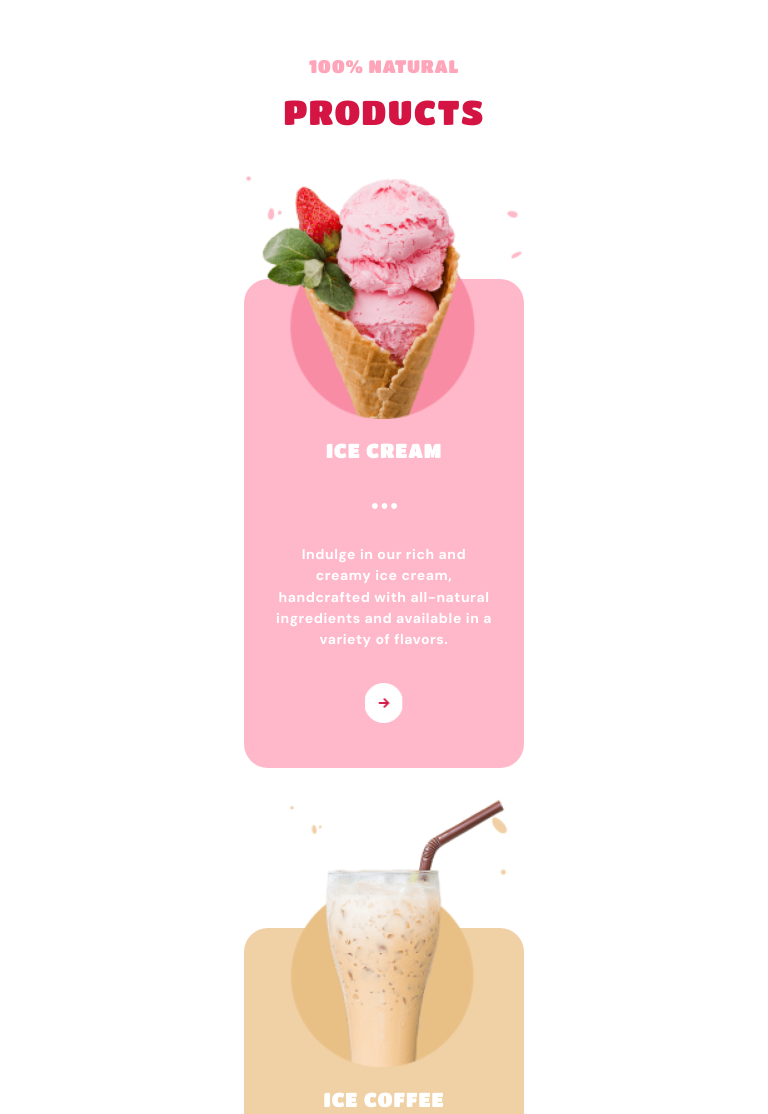
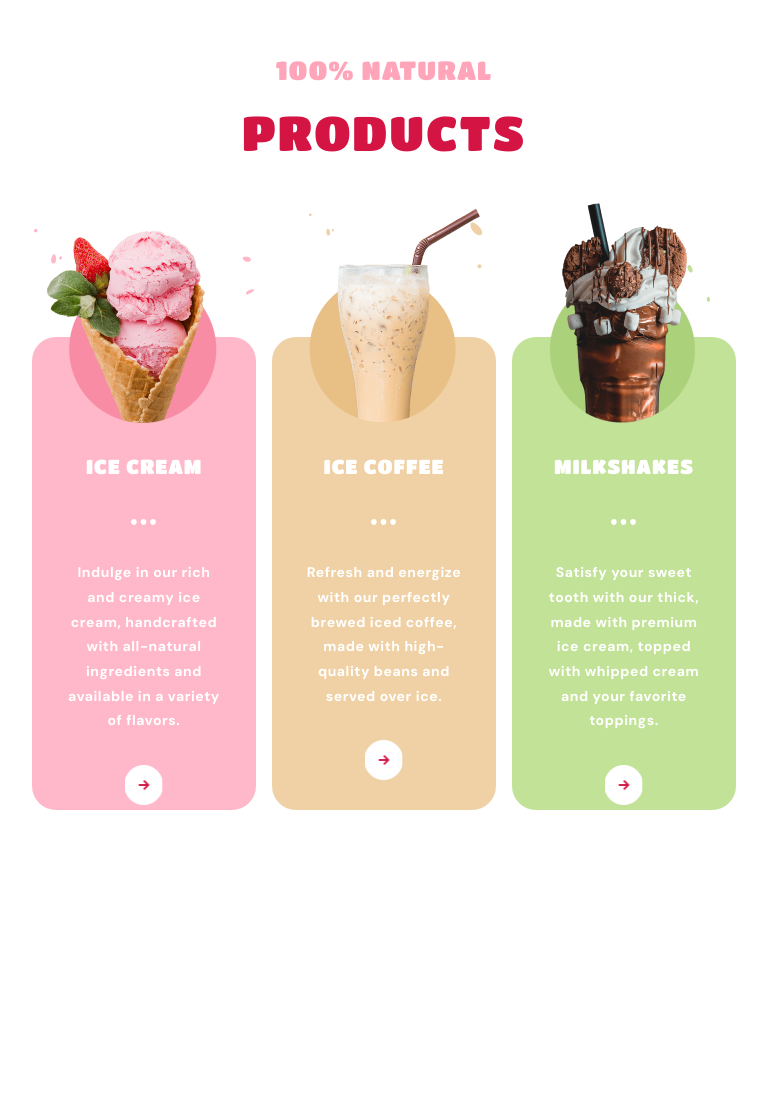
Before and after one commit to Illia-L/icecream, a plain HTML site: page index.html in a window 768 px wide. Shown: the part 244-1358 px from the top of the page. Drawn offline with nearby package versions, Linux system fonts and the light colour scheme.

Commit message:
Product3v-2

```diff
--- a/css/styles.css
+++ b/css/styles.css
@@ -18,10 +18,6 @@
   margin: 0 auto;
   }
 
-.section-products {
-  font-family: "Titan One", sans-serif;
-  font-weight: 400;
-  }
 .section-products {
   font-family: "Titan One", sans-serif;
   }
@@ -53,7 +49,26 @@
 .product-list {
   margin-left: 20px;
   margin-right: 20px;
+  display:flex;
+  flex-wrap: wrap;
+  list-style-type: none;
+  margin-bottom: 0;
+  margin-top: 0;
+  padding-left: 0;
 }
+
+.product-item {
+  position: relative;
+  width: 100%;
+  border-radius: 24px;
+  }
+
+  .product-item-box {
+    border-radius: 24px;
+    text-align: center;
+    margin-top: 160px;
+    height: 489px;
+    }
 
 .product-item-title {
     padding-top: 160px;
@@ -79,28 +94,9 @@
     padding: 32px;
     }
 
-.product-list {
-  display:flex;
-  flex-wrap: wrap;
-  list-style-type: none;
-  margin-bottom: 0;
-  margin-top: 0;
-  padding-left: 0;
-  }
 
-.product-item {
-  position: relative;
-  width: 100%;
-  border-radius: 24px;
-  }
 
-  .product-item-box {
-    border-radius: 24px;
-    width: 280px;
-    text-align: center;
-    margin-top: 160px;
-    height: 489px;
-    }
+
 
 
 .product-item-icecream {
@@ -134,8 +130,63 @@
 
 @media screen and (min-width: 768px) and (max-width: 1157px) {
 
+  .section-container {
+    max-width: 768px;
+    }
+
+  .section-title {
+      margin-bottom: 20px;
+      }
+
+  .title-quality {
+    font-size: 26px;
+    margin-bottom: 18px;
 }
 
+  .title {
+  font-size: 48px;
+  }
+
+  .product-list {
+    margin-left: 32px;
+    margin-right: 32px;
+    flex-wrap: nowrap;
+    gap: 16px;
+  }
+
+  .product-item {
+    position: relative;
+    width: calc((100% - 16px - 16px) / 3);
+    }
+
+  .product-item-title {
+    padding-top: 118px;
+    margin-top: 32px;
+    }
+
+    .product-item-text {
+      line-height: 176%;
+    }
+
+    .product-item-box {
+      border-radius: 24px;
+      text-align: center;
+      height: 473px;
+      margin-top: 158px;
+      padding-bottom: 40px;
+      }
+
+   .product-pic {
+    display: block;
+    position: absolute;
+    bottom: 387px;
+      }
+
+      .product-arrow {
+        margin-bottom: 0px;
+      }
+
+    }
 
 @media screen and (min-width: 1158px) {
  .section-container {
```
